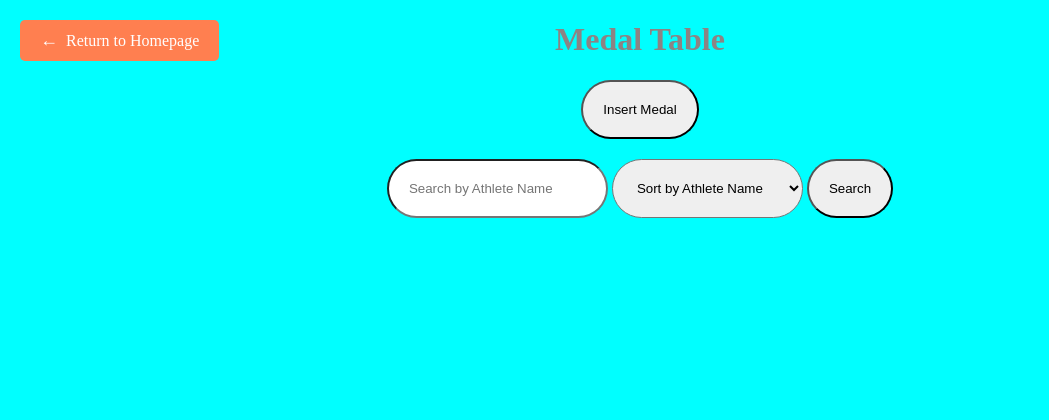
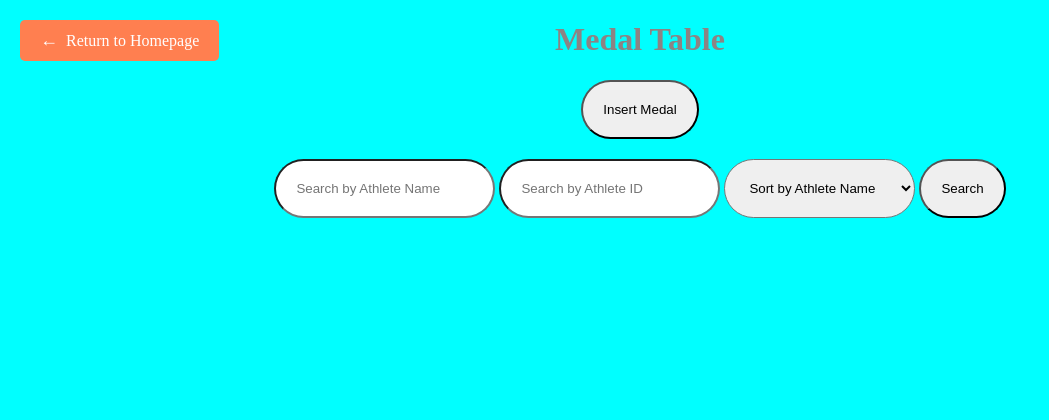
Before and after one commit to itu-itis22-goki21/Database-Arioglu-Project, a Flask app: template templates/medals.html in a window 1280 px wide. Shown: the top 420 px of the page, without its empty margins (0-1049 px from the left). Run offline with Flask 3, Linux system fonts and the light colour scheme; the template is opened without the code that fills it, so the values that code supplies are empty.

Commit message:
I have added search by id method in medal page

```diff
--- a/app/routes/medal.py
+++ b/app/routes/medal.py
@@ -10,6 +10,7 @@ def medal():
 
     # Get the search query and sort_by parameters from the URL
     search_query = request.args.get('name')  # None if no query is provided
+    search_query2= request.args.get('id')
     sort_by = request.args.get('sort_by', 'Athlete_name')  # Default sorting by Athlete_name
 
     # Validate the sort_by parameter to prevent SQL injection
@@ -29,7 +30,9 @@ def medal():
     if search_query:
         base_query += " WHERE a.Athlete_name LIKE %s"
         query_params.append('%' + search_query + '%')
-
+    if search_query2:
+        base_query += " WHERE a.Athlete_id = %s"
+        query_params.append( search_query2)
     # Add ORDER BY clause for sorting
     if sort_by == 'Medal_code':
         base_query += f" ORDER BY {sort_by} ASC"
--- a/templates/medals.html
+++ b/templates/medals.html
@@ -194,6 +194,7 @@
     margin: 20px;" method="get">
 
         <input type="text" name="name" placeholder="Search by Athlete Name" value="{{ request.args.get('name', '') }}"   style="border-radius: 500px; padding: 20px;">
+        <input type="text" name="id" placeholder="Search by Athlete ID" value="{{ request.args.get('id', '') }}"   style="border-radius: 500px; padding: 20px;">
         <select class="uc" name="sort_by" aria-label="Sort by">
             <option value="Athlete_name">Sort by Athlete Name</option>
             <option value="Country_code">Sort by Country Code</option>
```
